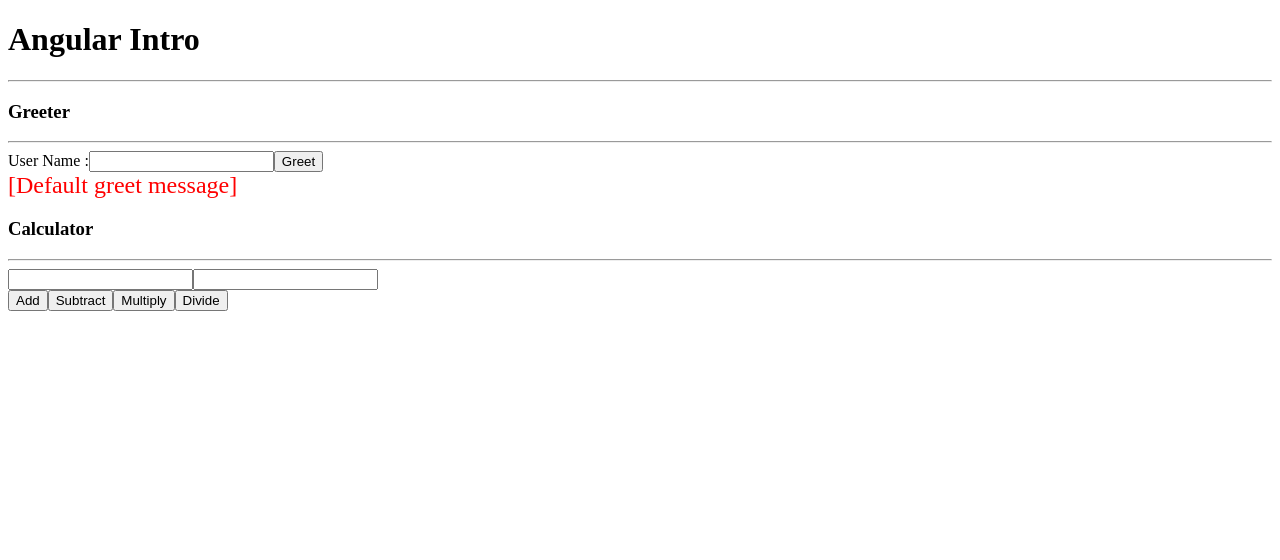
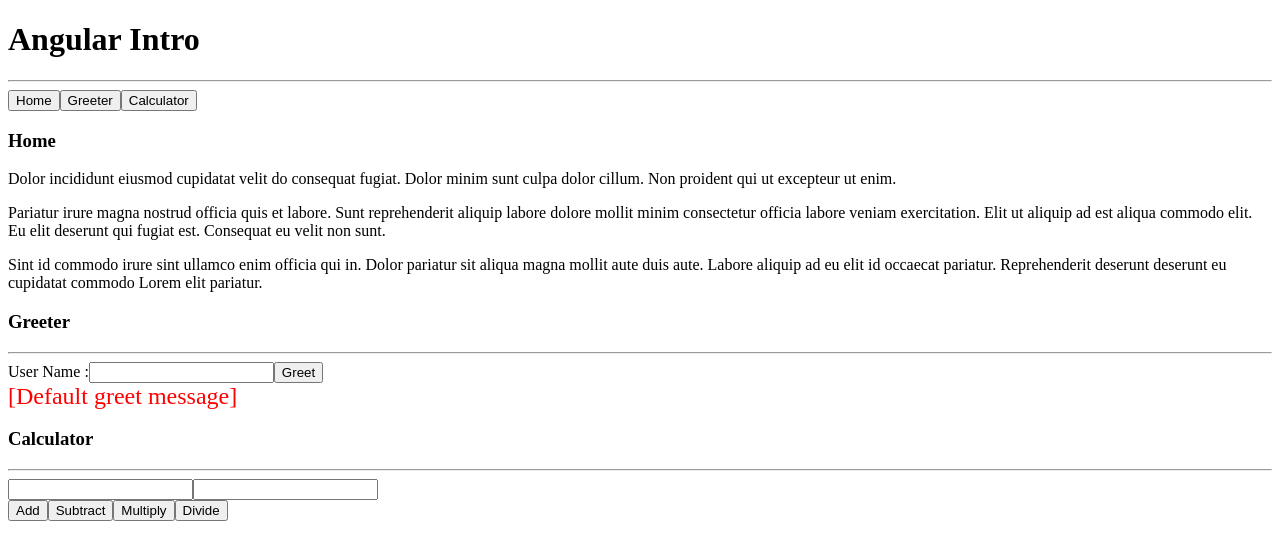
Before and after one commit to tkmagesh/IBM-Angular-Dec-2020, an Angular app in the folder angular-intro/: page / in a window 1280 px wide. Shown: the top 560 px of the page. Built offline with nearby package versions, Linux system fonts and the light colour scheme.

Commit message:
updates to app.component.html

```diff
--- a/angular-intro/src/app/app.component.html
+++ b/angular-intro/src/app/app.component.html
@@ -1,4 +1,11 @@
 <h1>Angular Intro</h1>
 <hr/>
+<input type="button" value="Home">
+<input type="button" value="Greeter">
+<input type="button" value="Calculator">
+<h3>Home</h3>
+<p>Dolor incididunt eiusmod cupidatat velit do consequat fugiat. Dolor minim sunt culpa dolor cillum. Non proident qui ut excepteur ut enim.</p>
+<p>Pariatur irure magna nostrud officia quis et labore. Sunt reprehenderit aliquip labore dolore mollit minim consectetur officia labore veniam exercitation. Elit ut aliquip ad est aliqua commodo elit. Eu elit deserunt qui fugiat est. Consequat eu velit non sunt.</p>
+<p>Sint id commodo irure sint ullamco enim officia qui in. Dolor pariatur sit aliqua magna mollit aute duis aute. Labore aliquip ad eu elit id occaecat pariatur. Reprehenderit deserunt deserunt eu cupidatat commodo Lorem elit pariatur.</p>
 <app-greeter></app-greeter>
 <app-calculator></app-calculator>
```
